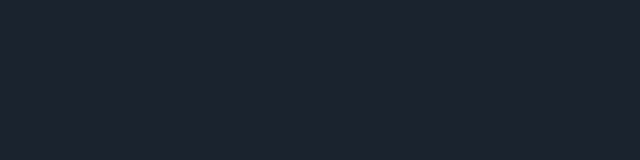
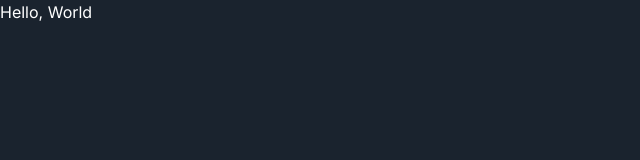
Before and after one commit to nashdev255/nashdev.com, a Next.js app: page / in a window 1280 px wide. Shown: the top 160 px of the page, without its empty margins (0-640 px from the left). Built offline with nearby package versions, Linux system fonts and the light colour scheme.

Commit message:
fix : hidden

```diff
--- a/src/app/components/header/TypingText.tsx
+++ b/src/app/components/header/TypingText.tsx
@@ -16,9 +16,9 @@
 
     return (
         <>
-            <motion.p variants={ variants } initial="hidden" animate="visible">
+            <motion.div variants={ variants } initial="hidden" animate="visible">
                 { text }
-            </motion.p>
+            </motion.div>
         </>
     )
 }
--- a/src/app/page.tsx
+++ b/src/app/page.tsx
@@ -3,7 +3,7 @@
 export default function Home() {
   return (
     <>
-      <div className='hidden'>
+      <div className='overflow-hidden'>
         <div className='relative'>
           <Header />
         </div>
```
